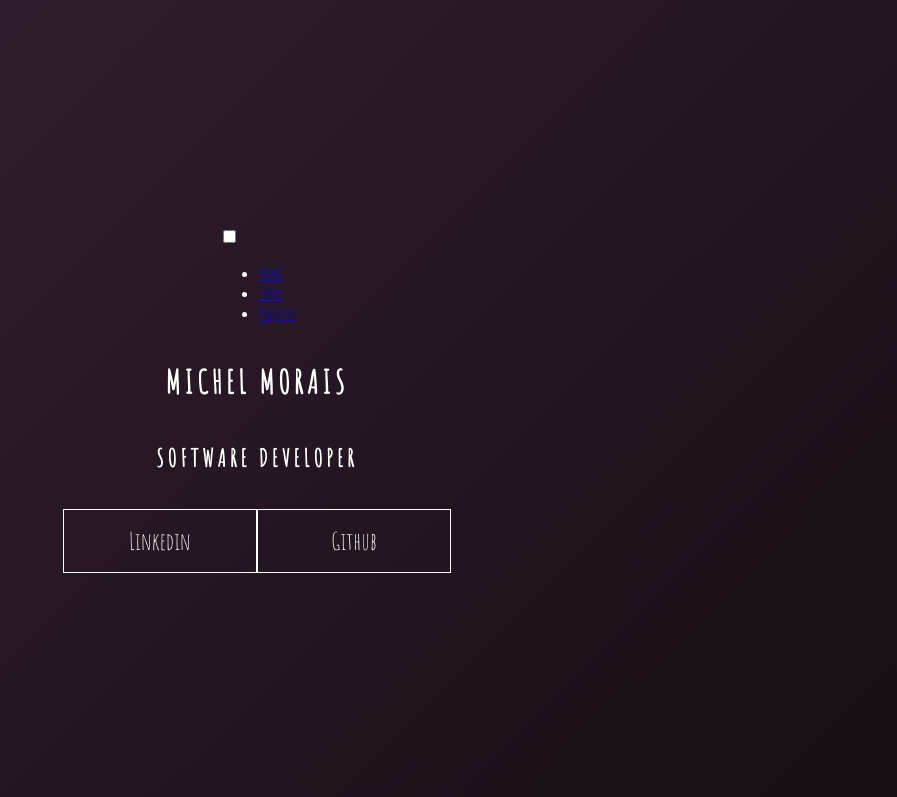
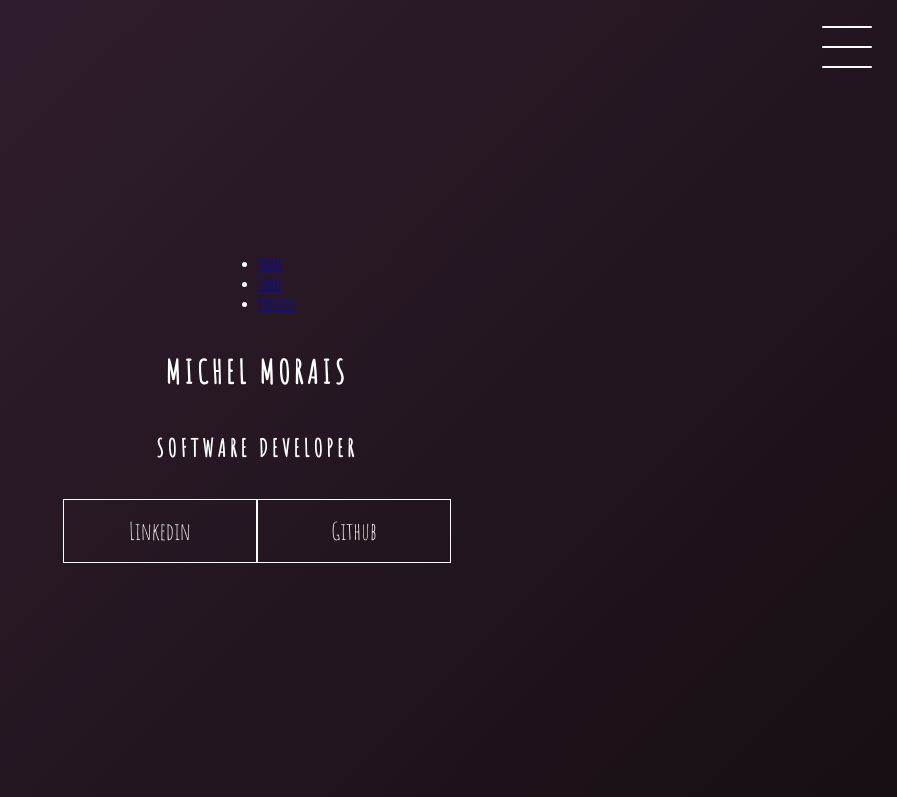
Before and after one commit to chelxy/TQIProjeto1, a plain HTML site: page index.html in a window 1280 px wide. Shown: the top 797 px of the page, without its empty margins (383-1280 px from the left). Drawn offline with Linux system fonts and the light colour scheme.

Commit message:
Criação do menu hamburguer usando checkbox

```diff
--- a/style.css
+++ b/style.css
@@ -66,3 +66,52 @@ a:hover {
         background-position: 0% 90%;
     }
 }
+
+/* MENU HAMBURGUER */
+
+.checkbox-container {
+    display: flex;
+    justify-content: center;
+    align-items: center;
+}
+
+.checkbox {
+    height: 100px;
+    width: 100px;
+    position: absolute;
+    top: 0;
+    right: 0;
+    display: flex;
+    justify-content: center;
+    cursor: pointer;
+    z-index: 9999;
+    transition: 400ms ease-in-out 0s;
+}
+
+.checkbox .trace {
+    width: 50px;
+    height: 2px;
+    background-color: white;
+    position: absolute;
+    border-radius: 4px;
+    transition: 0.5s ease-in-out;
+}
+
+.checkbox .trace:nth-child(1) {
+    top: 26px;
+    transform: rotate(0);
+}
+
+.checkbox .trace:nth-child(2) {
+    top: 46px;
+    transform: rotate(0);
+}
+
+.checkbox .trace:nth-child(3) {
+    top: 66px;
+    transform: rotate(0);
+}
+
+#toggle {
+    display: none;
+}
```
